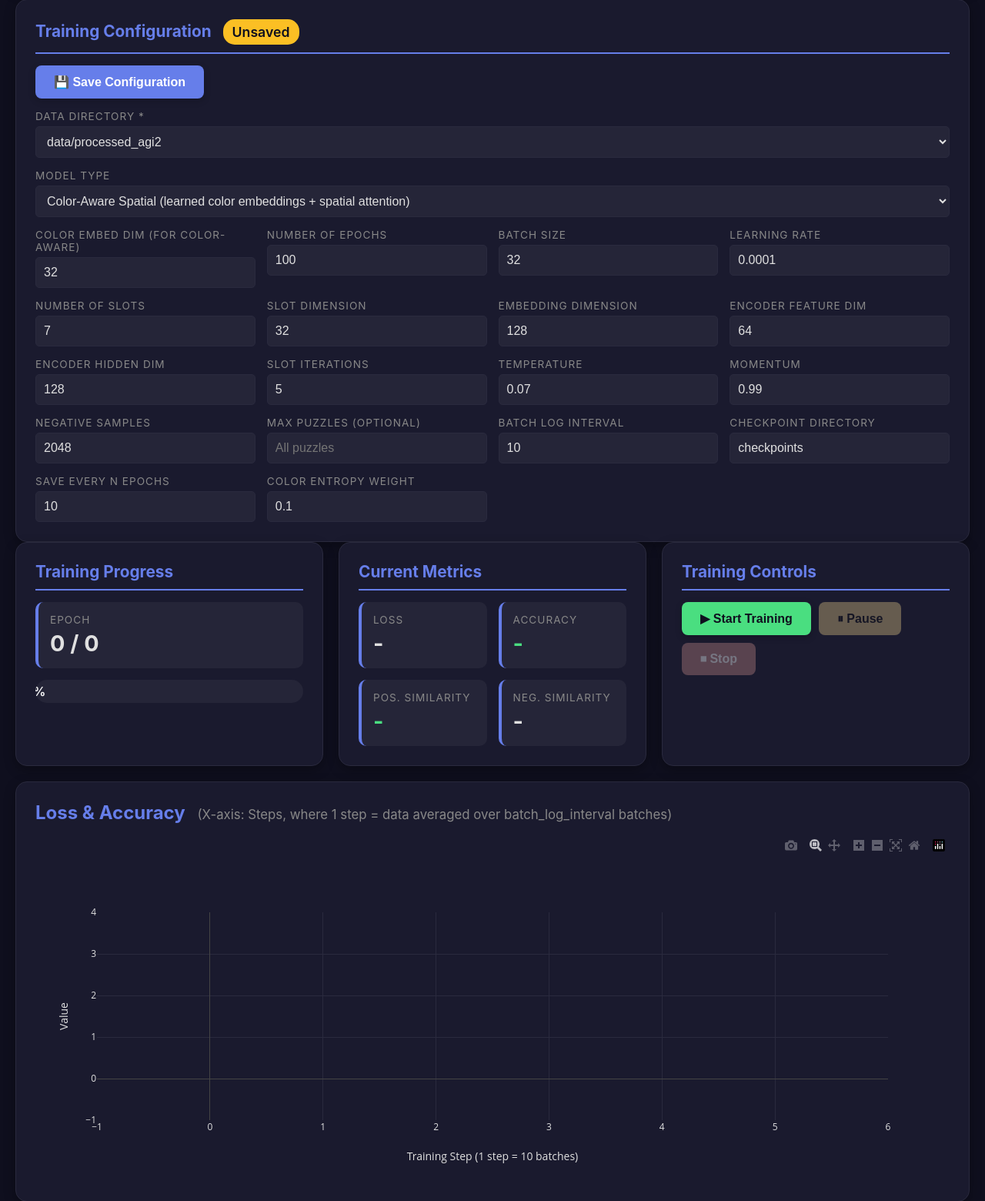
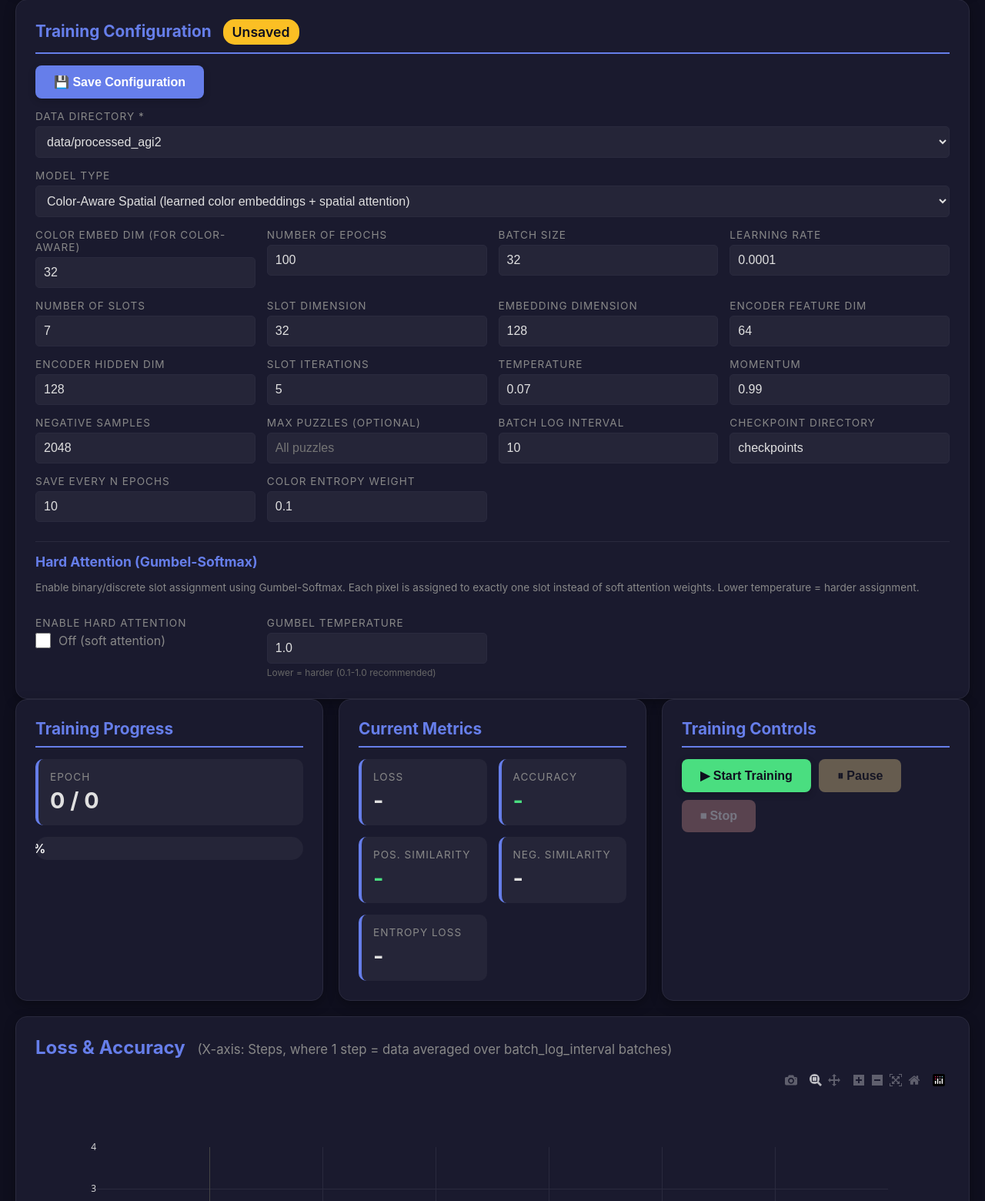
Before and after one commit to DBravy/IRSlot, a Flask app: page / in a window 1280 px wide. Shown: the part 291-1851 px from the top of the page at 77% size. Run offline with Flask 3, Linux system fonts and the light colour scheme; some libraries are stand-ins or nearby versions.

Commit message:
added modes and hard attention

```diff
--- a/app.py
+++ b/app.py
@@ -64,6 +64,7 @@
     'accuracy': [],
     'pos_sim': [],
     'neg_sim': [],
+    'color_entropy': [],
 }
 
 # Saved configuration (separate from training_state to persist across sessions)
@@ -399,6 +400,14 @@
     # Create model
     print("Creating model...")
     model_type = config.get('model_type', 'standard')
+    hard_attention = config.get('hard_attention', False)
+    gumbel_temperature = config.get('gumbel_temperature', 1.0)
+
+    if hard_attention:
+        print(f"  Using HARD attention (Gumbel-Softmax) with temperature={gumbel_temperature}")
+    else:
+        print(f"  Using soft attention (standard)")
+
     if model_type == 'hierarchical':
         print(f"  Using HierarchicalSlotModel (hard-coded color segmentation)")
         model = HierarchicalSlotModel(
@@ -409,7 +418,9 @@
             slot_dim=config['slot_dim'],
             num_iterations=config['num_iterations'],
             embedding_dim=config['embedding_dim'],
-            max_grid_size=30
+            max_grid_size=30,
+            hard_attention=hard_attention,
+            gumbel_temperature=gumbel_temperature
         ).to(device)
     elif model_type == 'color_aware':
         print(f"  Using ColorAwareSpatialSlotModel (spatial attention + learned color embeddings)")
@@ -422,7 +433,9 @@
             slot_dim=config['slot_dim'],
             num_iterations=config['num_iterations'],
             embedding_dim=config['embedding_dim'],
-            max_grid_size=30
+            max_grid_size=30,
+            hard_attention=hard_attention,
+            gumbel_temperature=gumbel_temperature
         ).to(device)
     else:
         print(f"  Using SlotInstanceModel (standard)")
@@ -434,7 +447,9 @@
             slot_dim=config['slot_dim'],
             num_iterations=config['num_iterations'],
             embedding_dim=config['embedding_dim'],
-            max_grid_size=30
+            max_grid_size=30,
+            hard_attention=hard_attention,
+            gumbel_temperature=gumbel_temperature
         ).to(device)
 
     # Create memory bank
@@ -487,6 +502,7 @@
         'temperature': config['temperature'],
         'num_negatives': config['num_negatives'],
         'batch_log_interval': config.get('batch_log_interval', 10),
+        'color_entropy_weight': color_entropy_weight,
         'device': device,
     }
 
@@ -534,6 +550,7 @@
     step_accuracy = 0.0
     step_pos_sim = 0.0
     step_neg_sim = 0.0
+    step_color_entropy = 0.0
     step_batch_count = 0
 
     for batch_idx, batch in enumerate(dataloader):
@@ -583,6 +600,9 @@
         # Update memory bank
         memory_bank.update(grid_ids, embeddings.detach())
 
+        # Calculate weighted entropy contribution to loss
+        weighted_entropy_contribution = color_entropy_weight * entropy_metrics['color_entropy']
+
         # Track metrics (keep raw values for epoch averages)
         total_loss += loss.item()
         total_accuracy += metrics['accuracy']
@@ -596,6 +616,7 @@
         step_accuracy += metrics['accuracy']
         step_pos_sim += metrics['avg_positive_sim']
         step_neg_sim += metrics['avg_negative_sim']
+        step_color_entropy += weighted_entropy_contribution  # Track weighted contribution
         step_batch_count += 1
 
         # Send batch update every N batches (configurable, 1-based)
@@ -609,12 +630,14 @@
             avg_step_accuracy = step_accuracy / step_batch_count if step_batch_count > 0 else 0.0
             avg_step_pos_sim = step_pos_sim / step_batch_count if step_batch_count > 0 else 0.0
             avg_step_neg_sim = step_neg_sim / step_batch_count if step_batch_count > 0 else 0.0
+            avg_step_color_entropy = step_color_entropy / step_batch_count if step_batch_count > 0 else 0.0
 
             # Prepare JSON-safe metrics
             safe_loss = _sanitize_metric(avg_step_loss)
             safe_acc = _sanitize_metric(avg_step_accuracy)
             safe_pos_sim = _sanitize_metric(avg_step_pos_sim)
             safe_neg_sim = _sanitize_metric(avg_step_neg_sim)
+            safe_color_entropy = _sanitize_metric(avg_step_color_entropy)
 
             emission_count += 1
             print(f"Emitting batch_update #{emission_count}: epoch={epoch}, batch={batch_idx + 1}/{len(dataloader)}, step={current_step}, loss={safe_loss:.4f}")
@@ -625,6 +648,7 @@
             batch_history['accuracy'].append(safe_acc)
             batch_history['pos_sim'].append(safe_pos_sim)
             batch_history['neg_sim'].append(safe_neg_sim)
+            batch_history['color_entropy'].append(safe_color_entropy)
 
             # Apply mild downsampling to prevent unbounded memory growth
             # Keep last 2000 points at full resolution, downsample older data
@@ -651,6 +675,7 @@
                     'accuracy': safe_acc,
                     'avg_positive_sim': safe_pos_sim,
                     'avg_negative_sim': safe_neg_sim,
+                    'color_entropy': safe_color_entropy,
                 })
                 socketio.sleep(0.001)  # Small yield to allow the message to be sent
             except Exception as e:
@@ -661,6 +686,7 @@
             step_accuracy = 0.0
             step_pos_sim = 0.0
             step_neg_sim = 0.0
+            step_color_entropy = 0.0
             step_batch_count = 0
 
         # Generate and send attention visualizations every 20 batches
@@ -940,6 +966,7 @@
             batch_history['accuracy'] = []
             batch_history['pos_sim'] = []
             batch_history['neg_sim'] = []
+            batch_history['color_entropy'] = []
 
         # Use saved configuration
         config = saved_config
--- a/templates/dashboard.html
+++ b/templates/dashboard.html
@@ -432,6 +432,28 @@
                     <label class="form-label">Color Entropy Weight</label>
                     <input type="number" id="color_entropy_weight" class="form-input" value="0.1" step="0.01" min="0" max="1">
                 </div>
+
+                <div style="grid-column: 1 / -1; border-top: 1px solid #2a2a3e; padding-top: 15px; margin-top: 10px;">
+                    <h3 style="color: #667eea; margin-bottom: 15px; font-size: 1.1em;">Hard Attention (Gumbel-Softmax)</h3>
+                    <p style="color: #888; font-size: 0.85em; margin-bottom: 15px;">
+                        Enable binary/discrete slot assignment using Gumbel-Softmax. Each pixel is assigned to exactly one slot
+                        instead of soft attention weights. Lower temperature = harder assignment.
+                    </p>
+                </div>
+
+                <div>
+                    <label class="form-label">Enable Hard Attention</label>
+                    <div style="display: flex; align-items: center; gap: 10px; margin-top: 5px;">
+                        <input type="checkbox" id="hard_attention" style="width: 20px; height: 20px; cursor: pointer;">
+                        <span id="hard_attention_label" style="color: #888;">Off (soft attention)</span>
+                    </div>
+                </div>
+
+                <div>
+                    <label class="form-label">Gumbel Temperature</label>
+                    <input type="number" id="gumbel_temperature" class="form-input" value="1.0" step="0.1" min="0.01" max="10">
+                    <span style="color: #666; font-size: 0.75em;">Lower = harder (0.1-1.0 recommended)</span>
+                </div>
             </form>
         </div>
         <div id="config-display" style="display: none;">
@@ -469,6 +491,10 @@
                 <div class="stat">
                     <div class="stat-label">Neg. Similarity</div>
                     <div class="stat-value" id="current-neg-sim">-</div>
+                </div>
+                <div class="stat">
+                    <div class="stat-label">Entropy Loss</div>
+                    <div class="stat-value" id="current-color-entropy">-</div>
                 </div>
             </div>
         </div>
@@ -547,7 +573,8 @@
             loss: [],
             accuracy: [],
             posSim: [],
-            negSim: []
+            negSim: [],
+            colorEntropy: []
         };
 
         // Configuration state tracking
@@ -600,6 +627,7 @@
                 const downsampledAccuracy = [];
                 const downsampledPosSim = [];
                 const downsampledNegSim = [];
+                const downsampledColorEntropy = [];
 
                 // Keep every other point from old data
                 for (let i = 0; i < oldDataLength; i += 2) {
@@ -608,6 +636,7 @@
                     downsampledAccuracy.push(trainingData.accuracy[i]);
                     downsampledPosSim.push(trainingData.posSim[i]);
                     downsampledNegSim.push(trainingData.negSim[i]);
+                    downsampledColorEntropy.push(trainingData.colorEntropy[i]);
                 }
 
                 // Keep all recent data
@@ -618,6 +647,7 @@
                     downsampledAccuracy.push(trainingData.accuracy[i]);
                     downsampledPosSim.push(trainingData.posSim[i]);
                     downsampledNegSim.push(trainingData.negSim[i]);
+                    downsampledColorEntropy.push(trainingData.colorEntropy[i]);
                 }
 
                 // Replace data
@@ -626,6 +656,7 @@
                 trainingData.accuracy = downsampledAccuracy;
                 trainingData.posSim = downsampledPosSim;
                 trainingData.negSim = downsampledNegSim;
+                trainingData.colorEntropy = downsampledColorEntropy;
 
                 console.log(`✓ Downsampled to ${trainingData.epochs.length} points`);
             }
@@ -661,6 +692,15 @@
                     yaxis: 'y2'
                 };
 
+                const entropyTrace = {
+                    x: trainingData.epochs,
+                    y: trainingData.colorEntropy,
+                    name: 'Entropy Loss',
+                    type: 'scatter',
+                    mode: 'lines',
+                    line: { color: '#fbbf24', width: 2 }  // Yellow/amber color
+                };
+
                 // Use react for smooth updates (newPlot only on first init)
                 const lossAccLayout = {
                     paper_bgcolor: '#1a1a2e',
@@ -673,9 +713,9 @@
                 };
 
                 if (!chartsInitialized) {
-                    Plotly.newPlot('loss-accuracy-chart', [lossTrace, accuracyTrace], lossAccLayout);
+                    Plotly.newPlot('loss-accuracy-chart', [lossTrace, accuracyTrace, entropyTrace], lossAccLayout);
                 } else {
-                    Plotly.react('loss-accuracy-chart', [lossTrace, accuracyTrace], lossAccLayout);
+                    Plotly.react('loss-accuracy-chart', [lossTrace, accuracyTrace, entropyTrace], lossAccLayout);
                 }
 
                 const posSimTrace = {
@@ -719,7 +759,7 @@
         }
 
         // Extend charts with new data point (incremental update - much faster)
-        function extendCharts(x, loss, accuracy, posSim, negSim) {
+        function extendCharts(x, loss, accuracy, posSim, negSim, colorEntropy) {
             if (!chartsInitialized) {
                 // If charts aren't initialized yet, just update the full chart
                 updateCharts();
@@ -727,11 +767,11 @@
             }
 
             try {
-                // Extend both traces in loss-accuracy chart
+                // Extend all three traces in loss-accuracy chart (loss, accuracy, entropy)
                 Plotly.extendTraces('loss-accuracy-chart', {
-                    x: [[x], [x]],
-                    y: [[loss], [accuracy]]
-                }, [0, 1]);
+                    x: [[x], [x], [x]],
+                    y: [[loss], [accuracy], [colorEntropy]]
+                }, [0, 1, 2]);
 
                 // Extend both traces in similarity chart
                 Plotly.extendTraces('similarity-chart', {
@@ -766,7 +806,10 @@
                 checkpoint_dir: document.getElementById('checkpoint_dir').value,
                 save_every: parseInt(document.getElementById('save_every').value),
                 color_entropy_weight: parseFloat(document.getElementById('color_entropy_weight').value),
-                color_embed_dim: parseInt(document.getElementById('color_embed_dim').value)
+                color_embed_dim: parseInt(document.getElementById('color_embed_dim').value),
+                // Hard attention (Gumbel-Softmax) settings
+                hard_attention: document.getElementById('hard_attention').checked,
+                gumbel_temperature: parseFloat(document.getElementById('gumbel_temperature').value)
             };
 
             // Add max_puzzles if specified
@@ -1036,6 +1079,19 @@
         window.saveConfiguration = saveConfiguration;
         window.toggleAttentionViz = toggleAttentionViz;
 
+        // Update hard attention label based on checkbox state
+        function updateHardAttentionLabel() {
+            const checkbox = document.getElementById('hard_attention');
+            const label = document.getElementById('hard_attention_label');
+            if (checkbox.checked) {
+                label.textContent = 'On (Gumbel-Softmax)';
+                label.style.color = '#4ade80';
+            } else {
+                label.textContent = 'Off (soft attention)';
+                label.style.color = '#888';
+            }
+        }
+
         // Add event listeners to form inputs to track changes
         function setupFormChangeTracking() {
             const formInputs = document.querySelectorAll('#config-form input, #config-form select');
@@ -1046,6 +1102,13 @@
                 input.addEventListener('input', () => {
                     updateConfigStatus(false);
                 });
+            });
+
+            // Special handler for hard attention checkbox
+            const hardAttentionCheckbox = document.getElementById('hard_attention');
+            hardAttentionCheckbox.addEventListener('change', () => {
+                updateHardAttentionLabel();
+                updateConfigStatus(false);
             });
         }
 
@@ -1069,9 +1132,17 @@
                         Object.keys(data.config).forEach(key => {
                             const input = document.getElementById(key);
                             if (input) {
-                                input.value = data.config[key];
+                                // Handle checkbox specially
+                                if (input.type === 'checkbox') {
+                                    input.checked = data.config[key];
+                                } else {
+                                    input.value = data.config[key];
+                                }
                             }
                         });
+
+                        // Update hard attention label after loading
+                        updateHardAttentionLabel();
 
                         updateConfigStatus(configSaved);
                     }
@@ -1140,6 +1211,7 @@
             trainingData.accuracy = [];
             trainingData.posSim = [];
             trainingData.negSim = [];
+            trainingData.colorEntropy = [];
             chartsInitialized = false;
 
             console.log('📊 Chart data cleared. Waiting for batch history or updates...');
@@ -1157,6 +1229,7 @@
             trainingData.accuracy = history.accuracy.slice();
             trainingData.posSim = history.pos_sim.slice();
             trainingData.negSim = history.neg_sim.slice();
+            trainingData.colorEntropy = (history.color_entropy || []).slice();
 
             console.log(`📊 Chart data populated with ${trainingData.epochs.length} historical points`);
             if (trainingData.epochs.length > 0) {
@@ -1189,12 +1262,14 @@
             const accuracy = data.accuracy || 0;
             const posSim = data.avg_positive_sim || 0;
             const negSim = data.avg_negative_sim || 0;
+            const colorEntropy = data.color_entropy || 0;
 
             trainingData.epochs.push(step);
             trainingData.loss.push(loss);
             trainingData.accuracy.push(accuracy);
             trainingData.posSim.push(posSim);
             trainingData.negSim.push(negSim);
+            trainingData.colorEntropy.push(colorEntropy);
 
             console.log(`📊 Chart data point added: step=${step}, arrays length=${trainingData.epochs.length}`);
 
@@ -1203,6 +1278,10 @@
             document.getElementById('current-accuracy').textContent = (accuracy * 100).toFixed(2) + '%';
             document.getElementById('current-pos-sim').textContent = posSim.toFixed(4);
             document.getElementById('current-neg-sim').textContent = negSim.toFixed(4);
+
+            // Entropy loss contribution = weight × raw_entropy (lower is better)
+            const entropyLoss = data.color_entropy || 0;
+            document.getElementById('current-color-entropy').textContent = entropyLoss.toFixed(4);
 
             // Update progress within epoch
             const epochProgress = totalEpochs > 0
@@ -1214,7 +1293,7 @@
             document.getElementById('progress-fill').textContent = `${epochProgress.toFixed(1)}%`;
 
             // Use incremental chart update for better performance
-            extendCharts(step, loss, accuracy, posSim, negSim);
+            extendCharts(step, loss, accuracy, posSim, negSim, colorEntropy);
 
             // Downsample if we have too many points
             if (trainingData.epochs.length > MAX_DATA_POINTS) {
@@ -1239,6 +1318,7 @@
                 trainingData.accuracy = [];
                 trainingData.posSim = [];
                 trainingData.negSim = [];
+                trainingData.colorEntropy = [];
                 chartsInitialized = false;
 
                 // Clear the charts visually
```
Also changed, not shown: model.py (+24 -6 lines), slot.py (+55 -10 lines).
